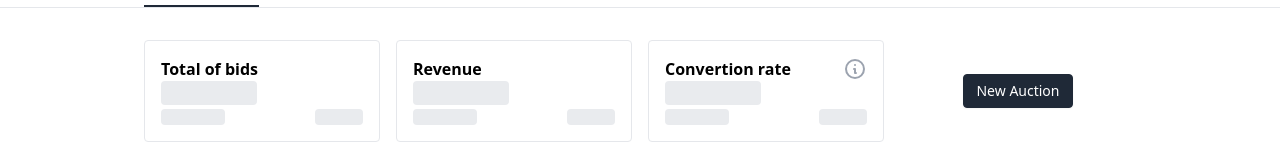
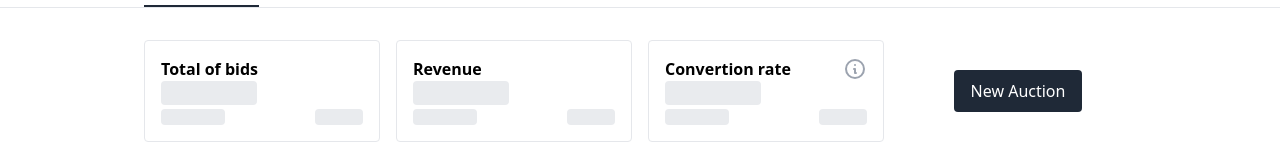
Before and after one commit to alexrohleder/auctioner, a Next.js app: page /dashboard in a window 1280 px wide. Shown: the part 121-283 px from the top of the page. Built offline with nearby package versions, Linux system fonts and the light colour scheme.

Commit message:
add Button and loading

```diff
--- a/src/assets/components.css
+++ b/src/assets/components.css
@@ -1,9 +1,3 @@
-.btn {
-  @apply hover:bg-gray-50 focus:outline-none focus:ring-2 focus:ring-offset-2 focus:ring-gray-500 px-3 py-2 text-sm font-medium leading-4 text-black bg-white border border-gray-300 rounded shadow-sm;
-}
-.btn--primary {
-  @apply hover:bg-gray-900 text-white bg-gray-800 border-gray-800;
-}
 .label {
   @apply block text-sm font-medium text-gray-700;
 }
--- /dev/null
+++ b/src/components/Button.tsx
@@ -0,0 +1,54 @@
+import { forwardRef } from "react";
+
+interface Props extends React.ComponentPropsWithoutRef<"button"> {
+  as: any;
+  isLoading?: boolean;
+  isPrimary?: boolean;
+}
+
+const Button = forwardRef((props: Props, ref) => {
+  const {
+    as: Component = "Button",
+    className = "",
+    isLoading = false,
+    isPrimary = false,
+    ...rest
+  } = props;
+
+  let cn =
+    "inline-flex items-center px-4 py-2 focus:outline-none focus:ring-2 focus:ring-offset-2 focus:ring-gray-500 border text-base leading-6 font-medium rounded transition ease-in-out duration-150 cursor-pointer disabled:cursor-not-allowed ";
+
+  cn += isPrimary
+    ? "text-white bg-gray-800 hover:bg-gray-900 border-transparent focus:border-gray-800 active:bg-gray-900"
+    : "text-black bg-white hover:bg-gray-50 border-gray-300 active:bg-gray-100";
+
+  return (
+    <Component className={`${cn} ${className}`} {...rest} ref={ref}>
+      {isLoading && (
+        <svg
+          className="animate-spin w-5 h-5 mr-3 -ml-1"
+          xmlns="http://www.w3.org/2000/svg"
+          fill="none"
+          viewBox="0 0 24 24"
+        >
+          <circle
+            className="opacity-25"
+            cx="12"
+            cy="12"
+            r="10"
+            stroke="currentColor"
+            stroke-width="4"
+          ></circle>
+          <path
+            className="opacity-75"
+            fill="currentColor"
+            d="M4 12a8 8 0 018-8V0C5.373 0 0 5.373 0 12h4zm2 5.291A7.962 7.962 0 014 12H0c0 3.042 1.135 5.824 3 7.938l3-2.647z"
+          ></path>
+        </svg>
+      )}
+      {props.children}
+    </Component>
+  );
+});
+
+export default Button;
--- a/src/pages/auctions/new.tsx
+++ b/src/pages/auctions/new.tsx
@@ -1,9 +1,13 @@
+import { useRouter } from "next/router";
 import { ChangeEvent, FormEvent, useState } from "react";
 import { v4 as uuidv4 } from "uuid";
+import Button from "../../components/Button";
 import Layout from "../../components/Layout";
 import supabase from "../../lib/supabase";
 
 function CreateAuction() {
+  const router = useRouter();
+  const [isSaving, setIsSaving] = useState(false);
   const [uploadedFiles, setUploadedFiles] = useState([]);
 
   async function onSubmit(event: FormEvent<HTMLFormElement>) {
@@ -18,8 +22,12 @@ function CreateAuction() {
     const bid_increment = parseInt(fields.bid_increment.value, 10);
     const is_published = fields.is_published.checked;
 
+    // todo: further validate fields
+
+    setIsSaving(true);
+
     const { data, error } = await supabase.from("auctions").insert({
-      seller_id: "9e7f26e6-e5f9-400a-a021-63ac3493f255",
+      seller_id: "9e7f26e6-e5f9-400a-a021-63ac3493f255", // todo: use authenticated user
       title,
       description,
       starting_price,
@@ -29,9 +37,17 @@ function CreateAuction() {
       images: uploadedFiles,
     });
 
-    // const newAuction = data[0];
+    setIsSaving(false);
+
+    if (error) {
+      // todo: show toast with error message
+    } else if (data?.length) {
+      router.push(`/auctions/${data[0].id}`);
+      // todo: show toast with succesful message
+    }
   }
 
+  // todo: treat errors
   async function onImageUpload(event: ChangeEvent<HTMLInputElement>) {
     const uploads = await Promise.all(
       Array.from(event.target.files).map((file) =>
@@ -106,9 +122,9 @@ function CreateAuction() {
               multiple
               required
             />
-            <button type="submit" className="btn btn--primary">
+            <Button type="submit" isPrimary isLoading={isSaving}>
               Submit
-            </button>
+            </Button>
           </form>
         </div>
       </div>
--- a/src/pages/dashboard.tsx
+++ b/src/pages/dashboard.tsx
@@ -2,6 +2,7 @@ import Link from "next/link";
 import DashboardStatisticCard from "../components/DashboardStatisticCard";
 import DashboardAuctionCardPlaceholder from "../components/DashboardAuctionCardPlaceholder";
 import Layout from "../components/Layout";
+import Button from "../components/Button";
 
 export default function Home() {
   let statistics, auctions, activities;
@@ -32,8 +33,10 @@ export default function Home() {
               description="Percentage of visits that resulted in a bid"
             />
             <div className="flex items-center justify-center">
-              <Link href="/auctions/new">
-                <a className="btn btn--primary">New Auction</a>
+              <Link href="/auctions/new" passHref>
+                <Button as="a" isPrimary>
+                  New Auction
+                </Button>
               </Link>
             </div>
           </div>
```
Also changed, not shown: 1 other file (tests, documents, lock files or other folders).
